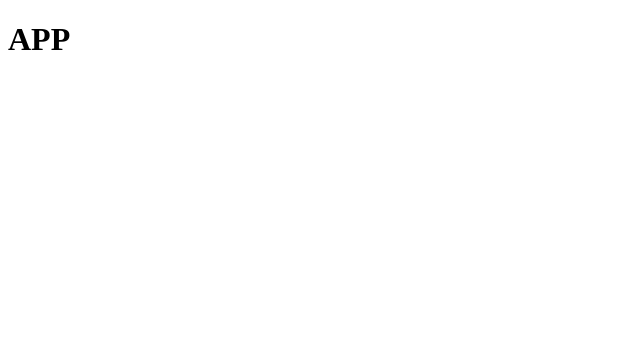
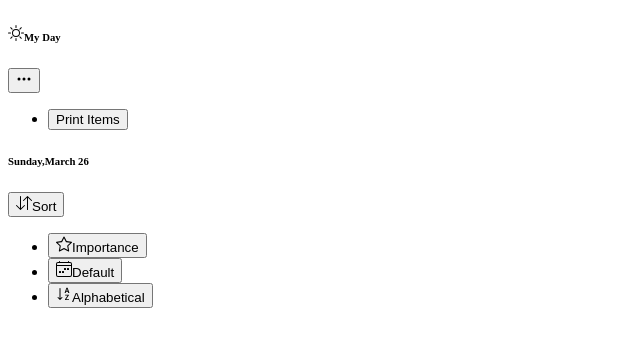
Before and after one commit to MohamadMahdi-Tasha/react-todo-app, a React (Create React App) app: page / in a window 1280 px wide. Shown: the top 346 px of the page, without its empty margins (0-640 px from the left). Built offline with nearby package versions, Linux system fonts and the light colour scheme.

Commit message:
added component of top side

```diff
--- a/src/App.js
+++ b/src/App.js
@@ -1,12 +1,13 @@
 // Codes By Mahdi Tasha
 // Importing Part
+import TopSideComponent from "./components/topSideComponent";
 
 // Exporting Whole App Which Is Functional Component As Default
 export default function App() {
   // Returning JSX
   return (
     <div>
-      <h1>APP</h1>
+        <TopSideComponent />
     </div>
   );
 }
--- /dev/null
+++ b/src/components/components/dropdownComponent.js
@@ -0,0 +1,56 @@
+// Codes By Mahdi Tasha
+// Exporting Dropdown Component Which Is Functional Component As Default
+export default function DropdownComponent({type, children}) {
+    // Conditional Rendering
+    if (type === 'default') {
+        return(
+            <div>
+                <button>
+                    <svg xmlns="http://www.w3.org/2000/svg" width="16" height="16" fill="currentColor" className="bi bi-three-dots" viewBox="0 0 16 16">
+                        <path d="M3 9.5a1.5 1.5 0 1 1 0-3 1.5 1.5 0 0 1 0 3zm5 0a1.5 1.5 0 1 1 0-3 1.5 1.5 0 0 1 0 3zm5 0a1.5 1.5 0 1 1 0-3 1.5 1.5 0 0 1 0 3z"/>
+                    </svg>
+                </button>
+                <ul>{children}</ul>
+            </div>
+        );
+    } else if(type === 'sort') {
+        return(
+            <div>
+                <button>
+                    <svg xmlns="http://www.w3.org/2000/svg" width="16" height="16" fill="currentColor" className="bi bi-arrow-down-up" viewBox="0 0 16 16">
+                        <path fill-rule="evenodd" d="M11.5 15a.5.5 0 0 0 .5-.5V2.707l3.146 3.147a.5.5 0 0 0 .708-.708l-4-4a.5.5 0 0 0-.708 0l-4 4a.5.5 0 1 0 .708.708L11 2.707V14.5a.5.5 0 0 0 .5.5zm-7-14a.5.5 0 0 1 .5.5v11.793l3.146-3.147a.5.5 0 0 1 .708.708l-4 4a.5.5 0 0 1-.708 0l-4-4a.5.5 0 0 1 .708-.708L4 13.293V1.5a.5.5 0 0 1 .5-.5z"/>
+                    </svg>
+                    Sort
+                </button>
+                <ul>
+                    <li>
+                        <button>
+                            <svg xmlns="http://www.w3.org/2000/svg" width="16" height="16" fill="currentColor" className="bi bi-star" viewBox="0 0 16 16">
+                                <path d="M2.866 14.85c-.078.444.36.791.746.593l4.39-2.256 4.389 2.256c.386.198.824-.149.746-.592l-.83-4.73 3.522-3.356c.33-.314.16-.888-.282-.95l-4.898-.696L8.465.792a.513.513 0 0 0-.927 0L5.354 5.12l-4.898.696c-.441.062-.612.636-.283.95l3.523 3.356-.83 4.73zm4.905-2.767-3.686 1.894.694-3.957a.565.565 0 0 0-.163-.505L1.71 6.745l4.052-.576a.525.525 0 0 0 .393-.288L8 2.223l1.847 3.658a.525.525 0 0 0 .393.288l4.052.575-2.906 2.77a.565.565 0 0 0-.163.506l.694 3.957-3.686-1.894a.503.503 0 0 0-.461 0z"/>
+                            </svg>
+                            Importance
+                        </button>
+                    </li>
+                    <li>
+                        <button>
+                            <svg xmlns="http://www.w3.org/2000/svg" width="16" height="16" fill="currentColor" className="bi bi-calendar4-week" viewBox="0 0 16 16">
+                                <path d="M3.5 0a.5.5 0 0 1 .5.5V1h8V.5a.5.5 0 0 1 1 0V1h1a2 2 0 0 1 2 2v11a2 2 0 0 1-2 2H2a2 2 0 0 1-2-2V3a2 2 0 0 1 2-2h1V.5a.5.5 0 0 1 .5-.5zM2 2a1 1 0 0 0-1 1v1h14V3a1 1 0 0 0-1-1H2zm13 3H1v9a1 1 0 0 0 1 1h12a1 1 0 0 0 1-1V5z"/>
+                                <path d="M11 7.5a.5.5 0 0 1 .5-.5h1a.5.5 0 0 1 .5.5v1a.5.5 0 0 1-.5.5h-1a.5.5 0 0 1-.5-.5v-1zm-3 0a.5.5 0 0 1 .5-.5h1a.5.5 0 0 1 .5.5v1a.5.5 0 0 1-.5.5h-1a.5.5 0 0 1-.5-.5v-1zm-2 3a.5.5 0 0 1 .5-.5h1a.5.5 0 0 1 .5.5v1a.5.5 0 0 1-.5.5h-1a.5.5 0 0 1-.5-.5v-1zm-3 0a.5.5 0 0 1 .5-.5h1a.5.5 0 0 1 .5.5v1a.5.5 0 0 1-.5.5h-1a.5.5 0 0 1-.5-.5v-1z"/>
+                            </svg>
+                            Default
+                        </button>
+                    </li>
+                    <li>
+                        <button>
+                            <svg xmlns="http://www.w3.org/2000/svg" width="16" height="16" fill="currentColor" className="bi bi-sort-alpha-down" viewBox="0 0 16 16">
+                                <path fillRule="evenodd" d="M10.082 5.629 9.664 7H8.598l1.789-5.332h1.234L13.402 7h-1.12l-.419-1.371h-1.781zm1.57-.785L11 2.687h-.047l-.652 2.157h1.351z"/>
+                                <path d="M12.96 14H9.028v-.691l2.579-3.72v-.054H9.098v-.867h3.785v.691l-2.567 3.72v.054h2.645V14zM4.5 2.5a.5.5 0 0 0-1 0v9.793l-1.146-1.147a.5.5 0 0 0-.708.708l2 1.999.007.007a.497.497 0 0 0 .7-.006l2-2a.5.5 0 0 0-.707-.708L4.5 12.293V2.5z"/>
+                            </svg>
+                            Alphabetical
+                        </button>
+                    </li>
+                </ul>
+            </div>
+        );
+    }
+}
--- /dev/null
+++ b/src/components/components/iconComponent.js
@@ -0,0 +1,18 @@
+// Codes By Mahdi Tasha
+// Exporting Icon Component Which Is Functional Component As Default
+export default function IconComponent({type}) {
+    // Conditional Rendering
+    if (type === 'sun') {
+        return (
+            <svg xmlns="http://www.w3.org/2000/svg" width="16" height="16" fill="currentColor" className="bi bi-brightness-high" viewBox="0 0 16 16">
+                <path d="M8 11a3 3 0 1 1 0-6 3 3 0 0 1 0 6zm0 1a4 4 0 1 0 0-8 4 4 0 0 0 0 8zM8 0a.5.5 0 0 1 .5.5v2a.5.5 0 0 1-1 0v-2A.5.5 0 0 1 8 0zm0 13a.5.5 0 0 1 .5.5v2a.5.5 0 0 1-1 0v-2A.5.5 0 0 1 8 13zm8-5a.5.5 0 0 1-.5.5h-2a.5.5 0 0 1 0-1h2a.5.5 0 0 1 .5.5zM3 8a.5.5 0 0 1-.5.5h-2a.5.5 0 0 1 0-1h2A.5.5 0 0 1 3 8zm10.657-5.657a.5.5 0 0 1 0 .707l-1.414 1.415a.5.5 0 1 1-.707-.708l1.414-1.414a.5.5 0 0 1 .707 0zm-9.193 9.193a.5.5 0 0 1 0 .707L3.05 13.657a.5.5 0 0 1-.707-.707l1.414-1.414a.5.5 0 0 1 .707 0zm9.193 2.121a.5.5 0 0 1-.707 0l-1.414-1.414a.5.5 0 0 1 .707-.707l1.414 1.414a.5.5 0 0 1 0 .707zM4.464 4.465a.5.5 0 0 1-.707 0L2.343 3.05a.5.5 0 1 1 .707-.707l1.414 1.414a.5.5 0 0 1 0 .708z"/>
+            </svg>
+        );
+    } else if (type === 'moon') {
+        return (
+            <svg xmlns="http://www.w3.org/2000/svg" width="16" height="16" fill="currentColor" className="bi bi-moon" viewBox="0 0 16 16">
+                <path d="M6 .278a.768.768 0 0 1 .08.858 7.208 7.208 0 0 0-.878 3.46c0 4.021 3.278 7.277 7.318 7.277.527 0 1.04-.055 1.533-.16a.787.787 0 0 1 .81.316.733.733 0 0 1-.031.893A8.349 8.349 0 0 1 8.344 16C3.734 16 0 12.286 0 7.71 0 4.266 2.114 1.312 5.124.06A.752.752 0 0 1 6 .278zM4.858 1.311A7.269 7.269 0 0 0 1.025 7.71c0 4.02 3.279 7.276 7.319 7.276a7.316 7.316 0 0 0 5.205-2.162c-.337.042-.68.063-1.029.063-4.61 0-8.343-3.714-8.343-8.29 0-1.167.242-2.278.681-3.286z"/>
+            </svg>
+        );
+    }
+}
--- /dev/null
+++ b/src/components/topSideComponent.js
@@ -0,0 +1,26 @@
+// Codes By Mahdi Tasha
+// Importing Part
+import IconComponent from "./components/iconComponent";
+import DropdownComponent from "./components/dropdownComponent";
+
+// Exporting Top Side Of App Which Is Functional Component As Default
+export default function TopSideComponent() {
+    // Returning JSX
+    return(
+        <div>
+            <div>
+                <div>
+                    <h6>
+                        <IconComponent type={'sun'} />
+                        My Day
+                    </h6>
+                    <DropdownComponent type={'default'}>
+                        <li><button>Print Items</button></li>
+                    </DropdownComponent>
+                </div>
+                <h6>Sunday,March 26</h6>
+            </div>
+            <DropdownComponent type={'sort'}/>
+        </div>
+    );
+}
```
